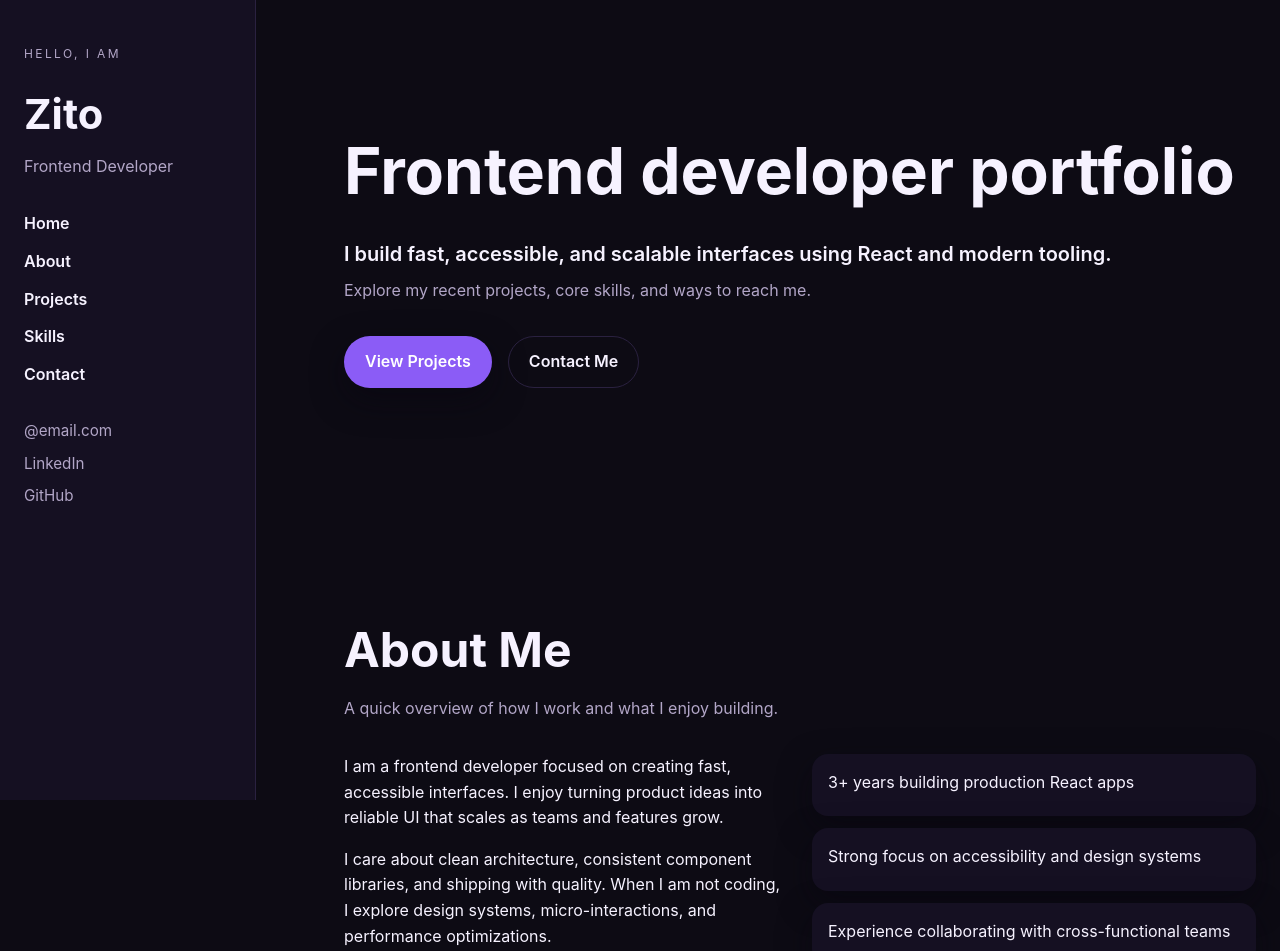
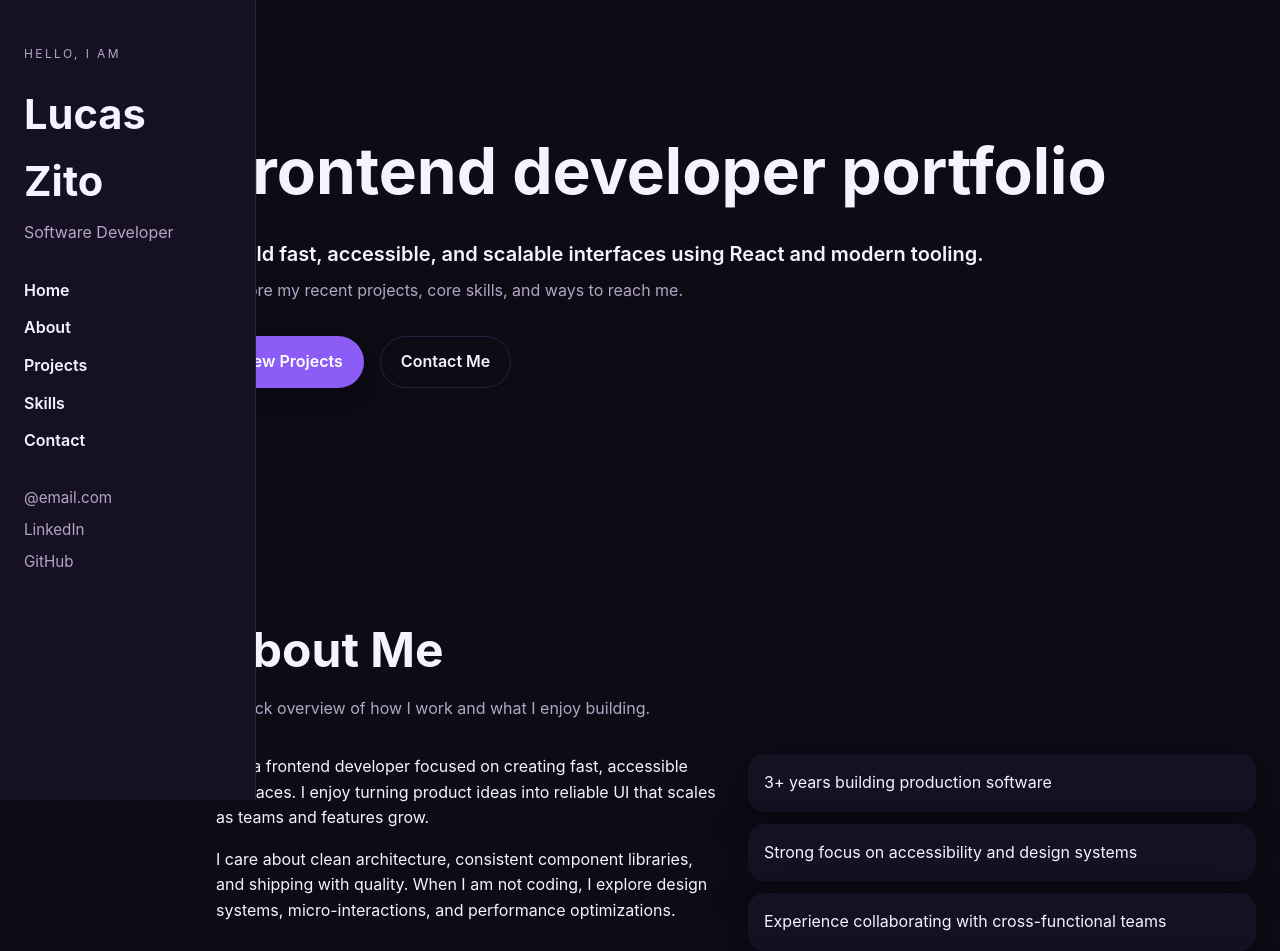
Before and after one commit to zitoNTC/web-portfolio, a React (Vite) app: page / in a window 1280 px wide. Shown: the top 951 px of the page. Built offline with nearby package versions, Linux system fonts and the light colour scheme.

Commit message:
Space content to sidebar reduced. Some profile information changed.

```diff
--- a/src/app/App.module.css
+++ b/src/app/App.module.css
@@ -5,7 +5,7 @@
 }
 
 .content {
-  margin-left: 25vw;
+  margin-left: 15vw;
   min-height: 100vh;
   display: flex;
   flex-direction: column;
--- a/src/data/profile.js
+++ b/src/data/profile.js
@@ -1,13 +1,14 @@
 export const profile = {
-  name: 'Zito',
-  role: 'Frontend Developer',
+  name: 'Lucas Zito',
+  role: 'Software Developer',
   location: 'Brazil (Remote-friendly)',
-  headline: 'I build fast, accessible web experiences with React.',
+  headline: 'I build fast, accessible web experiences with React and Python.',
   summary:
-    'I focus on clean UI, thoughtful UX, and reliable front-end architecture. I enjoy turning product ideas into performant, maintainable interfaces.',
+    'I focus on clean UI, thoughtful UX, and reliable software architecture. I enjoy turning product ideas into performant, maintainable interfaces.',
   highlights: [
-    '3+ years building production React apps',
+    '3+ years building production software',
     'Strong focus on accessibility and design systems',
     'Experience collaborating with cross-functional teams',
+    'Experience with React, Python, and Node.js',
   ],
 }
```
